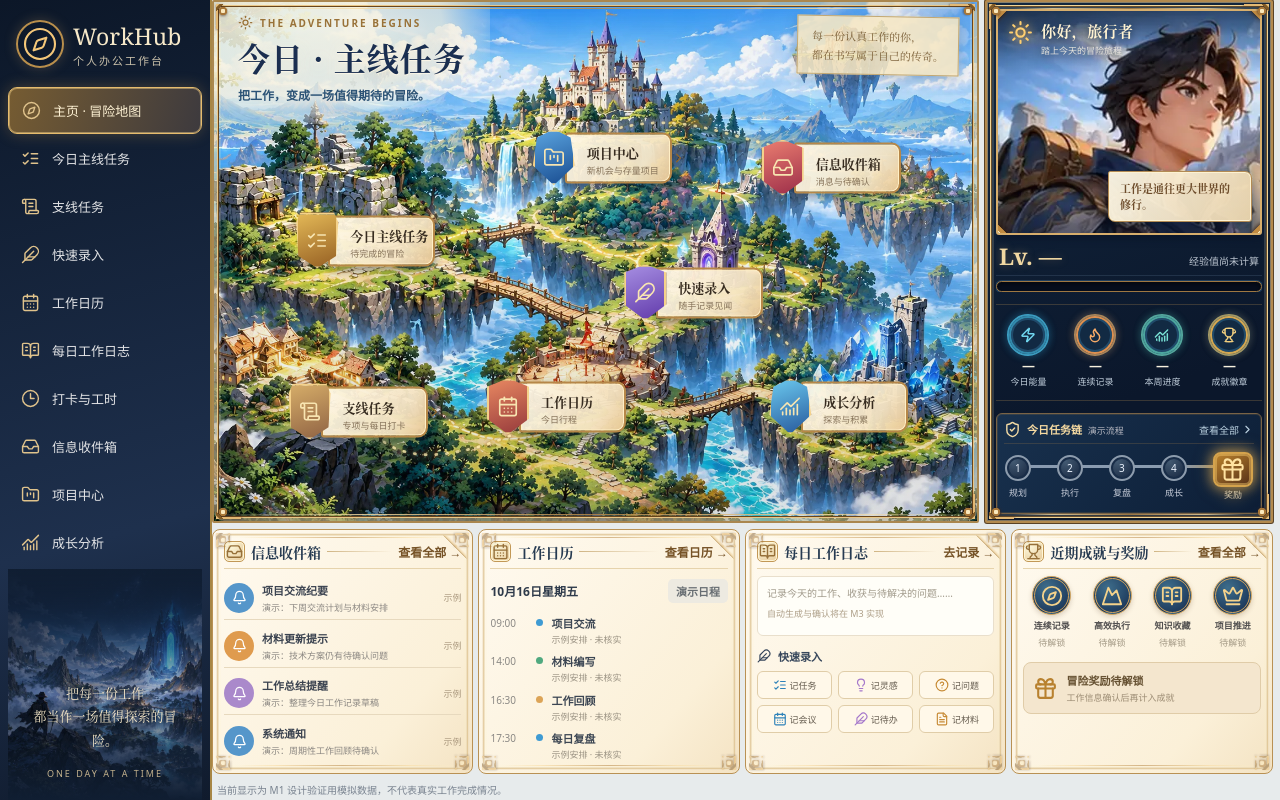
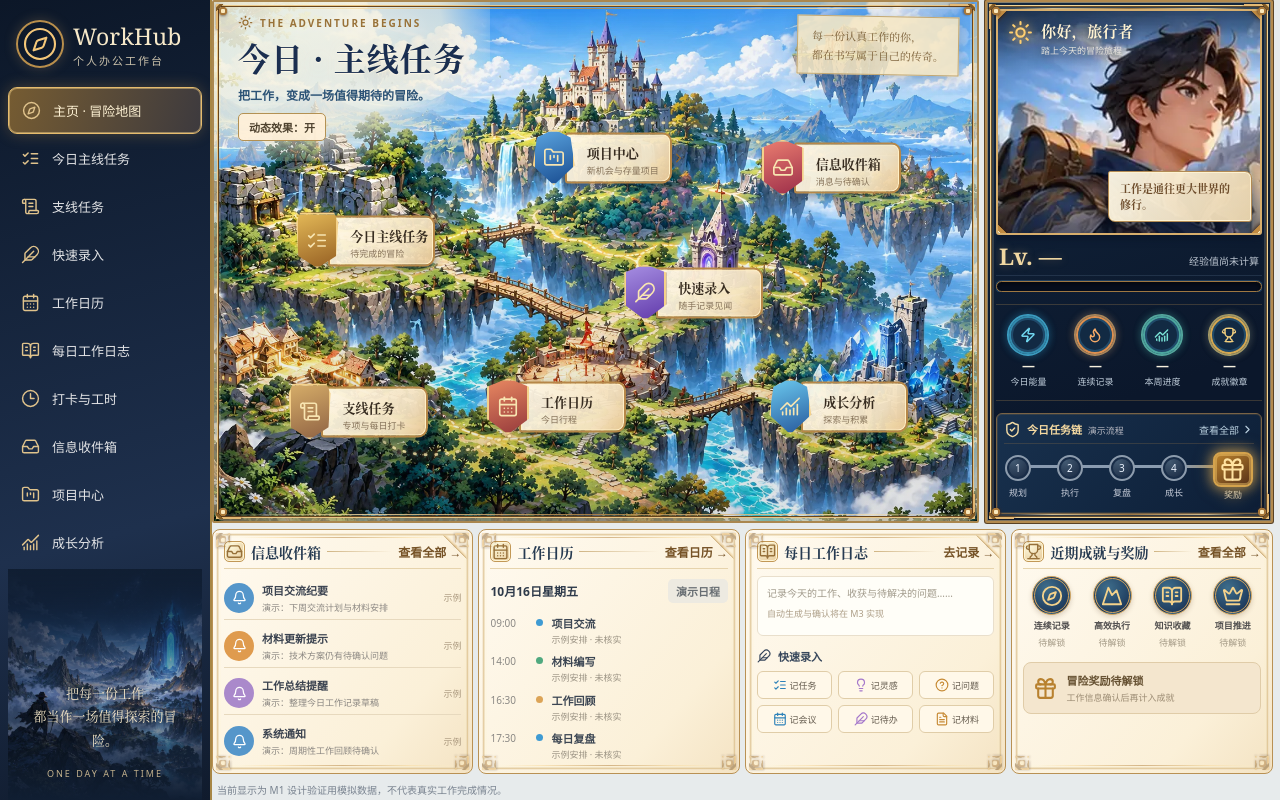
Before and after one commit to soyalu/workhub, a React (Vite) app in the folder frontend/: page / in a window 1280 px wide. Built offline with nearby package versions, Linux system fonts and the light colour scheme; no server answers.

Commit message:
feat(m17): integrate motion toggle with React homepage and document pilot

```diff
--- a/frontend/package.json
+++ b/frontend/package.json
@@ -14,7 +14,9 @@
     "react": "^19.1.1",
     "react-dom": "^19.1.1",
     "react-router-dom": "^7.9.0",
-    "lucide-react": "^0.468.0"
+    "lucide-react": "^0.468.0",
+    "motion": "^12.24.0",
+    "pixi.js": "^8.15.0"
   },
   "devDependencies": {
     "@types/react": "^19.1.10",
--- a/frontend/src/features/home/HomePage.tsx
+++ b/frontend/src/features/home/HomePage.tsx
@@ -1,5 +1,7 @@
 import { Link } from 'react-router-dom';
-import { useState } from 'react';
+import { useEffect, useState } from 'react';
+import { useReducedMotion } from 'motion/react';
+import { AnimatedQuestLandmark } from './AnimatedQuestLandmark';
 import {
   BookOpenText, CalendarDays, ChevronRight, Feather, FolderKanban, Inbox,
   ListChecks, Trophy, ChartNoAxesCombined, Compass,
@@ -40,6 +42,16 @@ const achievements = [
 
 export function HomePage() {
   const [sceneStatus, setSceneStatus] = useState<'loading' | 'ready' | 'missing'>('loading');
+  const reducedMotion = useReducedMotion();
+  const [effectsOn, setEffectsOn] = useState(() => {
+    try { return window.localStorage.getItem('workhub.effects') !== 'off'; }
+    catch { return true; }
+  });
+  const effectsEnabled = effectsOn && !reducedMotion;
+  useEffect(() => {
+    try { window.localStorage.setItem('workhub.effects', effectsOn ? 'on' : 'off'); }
+    catch { /* local storage is optional */ }
+  }, [effectsOn]);
   return (
     <div className="home-layout adventure-dashboard">
       <section className={'map-stage map-stage-v2 is-raster-art adventure-map' + (sceneStatus === 'missing' ? ' art-missing' : '')} aria-label="冒险地图导航">
@@ -54,6 +66,11 @@ export function HomePage() {
           <div className="eyebrow"><Sun size={15}/> THE ADVENTURE BEGINS</div>
           <h1>今日 · 主线任务</h1>
           <p>把工作，变成一场值得期待的冒险。</p>
+          <button type="button" className="effects-toggle" aria-label="地图动态效果"
+            aria-pressed={effectsEnabled} disabled={Boolean(reducedMotion)}
+            onClick={() => setEffectsOn((value) => !value)}>
+            {reducedMotion ? '系统已减少动效' : effectsOn ? '动态效果：开' : '动态效果：关'}
+          </button>
         </div>
         <div className="map-motto" aria-hidden="true">每一份认真工作的你，<br/>都在书写属于自己的传奇。</div>
         <svg className="adventure-route" viewBox="0 0 1000 570" preserveAspectRatio="none" aria-hidden="true">
@@ -62,12 +79,14 @@ export function HomePage() {
         </svg>
         <div className="map-nodes">
           {landmarks.map(({ label, description, to, icon: Icon, location, theme }) => (
-            <Link className={'map-node landmark landmark-' + theme + ' ' + location} key={to} to={to}
-              aria-label={label + '：' + description}>
-              <span className="landmark-emblem" aria-hidden="true"><Icon size={22} strokeWidth={1.8}/></span>
-              <span className="landmark-scroll"><strong>{label}</strong><small>{description}</small></span>
-              <ChevronRight className="landmark-chevron" size={15} aria-hidden="true"/>
-            </Link>
+            theme === 'quest'
+              ? <AnimatedQuestLandmark key={to} enabled={Boolean(effectsEnabled)}/>
+              : <Link className={'map-node landmark landmark-' + theme + ' ' + location} key={to} to={to}
+                  aria-label={label + '：' + description}>
+                  <span className="landmark-emblem" aria-hidden="true"><Icon size={22} strokeWidth={1.8}/></span>
+                  <span className="landmark-scroll"><strong>{label}</strong><small>{description}</small></span>
+                  <ChevronRight className="landmark-chevron" size={15} aria-hidden="true"/>
+                </Link>
           ))}
         </div>
         <OrnateFrame variant="map" />
--- a/frontend/src/main.tsx
+++ b/frontend/src/main.tsx
@@ -6,6 +6,7 @@ import './styles/global.css';
 import './styles/m15.css';
 import './styles/m16.css';
 import './styles/m16-frames.css';
+import './styles/m17-motion.css';
 
 const root = document.getElementById('root');
 
```
Also changed, not shown: 2 other files (tests, documents, lock files or other folders).
